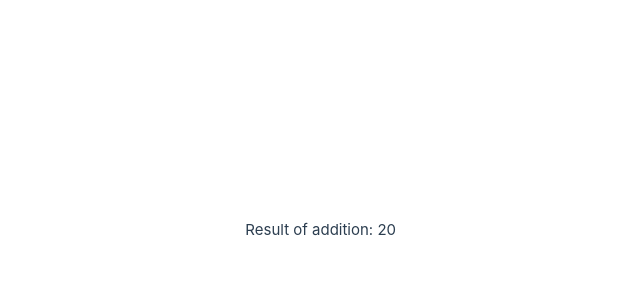
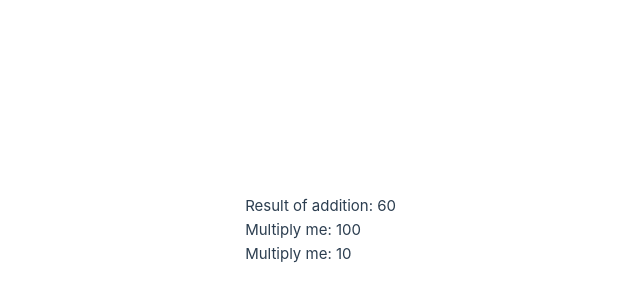
Before and after one commit to Arkadyuti-Das/vue-tutorial, a Vue app: page / in a window 1280 px wide. Shown: the part 170-470 px from the top of the page, without its empty margins (244-884 px from the left). Built offline with nearby package versions, Linux system fonts and the light colour scheme.

Commit message:
other applications of methods and some rules related to it

```diff
--- a/src/App.vue
+++ b/src/App.vue
@@ -1,6 +1,8 @@
 <template>
   <div>
-    <p>Result of addition: {{ add() }}</p>
+    <p>Result of addition: {{ add(10, 20, 30) }}</p>
+    <p>Multiply me: {{ multiply(20) }}</p>
+    <p>Multiply me: {{ multiply(baseNum) }}</p>
   </div>
 </template>
 
@@ -8,12 +10,16 @@
   export default {
     data(){
       return {
-
+        baseMultiplier: 5,
+        baseNum: 2
       }
     },
     methods: {
-      add(){
-        return 10+10;
+      add(n1, n2, n3){
+        return n1+n2+n3;
+      },
+      multiply(num){
+        return num*this.baseMultiplier
       }
     }
   }
```
Also changed, not shown: note.txt.
